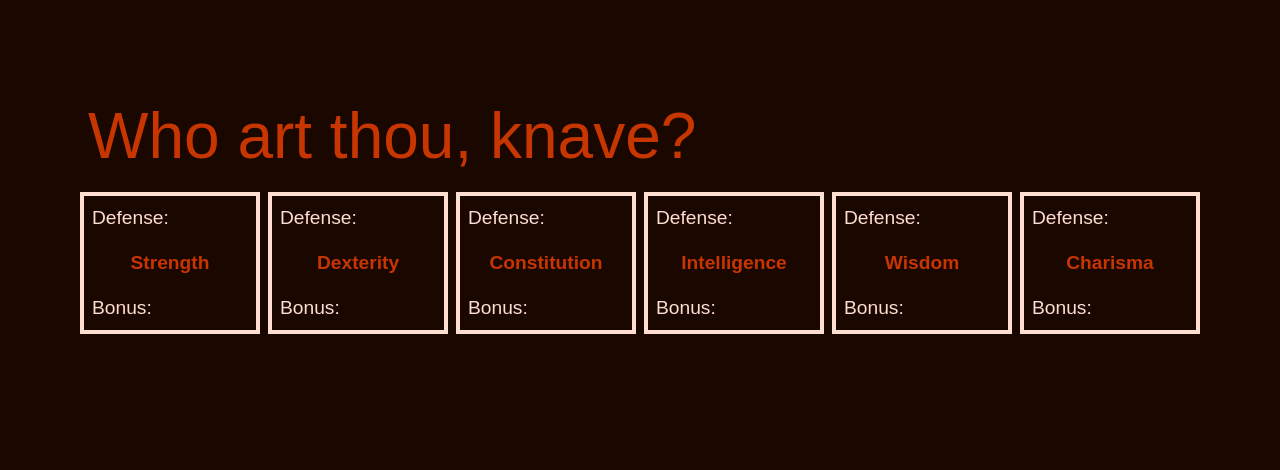
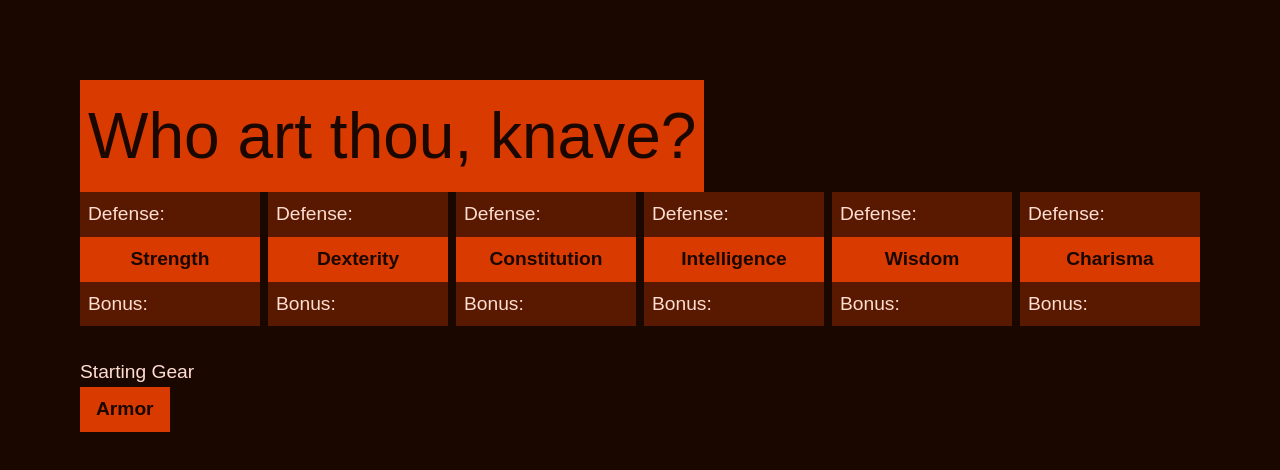
Before and after one commit to conormendenhall/knave-generator, a Next.js app: page / in a window 1280 px wide. Shown: the top 470 px of the page. Built offline with nearby package versions, Linux system fonts and the light colour scheme; a web font is replaced by a local one.

Commit message:
some styles and the beginning of inventory

```diff
--- a/app/globals.css
+++ b/app/globals.css
@@ -3,9 +3,12 @@
 @tailwind utilities;
 
 :root {
-  --background: rgb(26, 7, 0);
+  --background-a: rgb(26, 7, 0);
+  --background-b: rgb(89, 24, 0);
+  --background-c: rgb(114, 31, 0);
   --foreground: rgb(255, 222, 210);
-  --primary: rgb(199, 53, 0);
+  --primary-a: rgb(216, 58, 0);
+  --primary-b: rgb(255, 68, 0);
 }
 
 * {
@@ -14,7 +17,7 @@
 
 body {
   color: var(--foreground);
-  background: var(--background);
+  background: var(--background-a);
   font-size: larger;
 }
 
@@ -22,12 +25,36 @@ h1 {
   font-size: 3rem;
 }
 
+h1,
+h2,
+h3,
+h4,
+h5,
+h6 {
+  margin-top: 2rem;
+}
+
 button {
+  padding: 0.5rem 1rem;
   font-weight: bold;
-  color: var(--primary);
+  color: var(--background-a);
+  background-color: var(--primary-a);
 
   &:hover {
-    background: var(--primary);
-    color: var(--background);
+    background: var(--primary-b);
+    color: var(--background-b);
   }
+
+  /* &#nameButton {
+    background-color: var(--background-a);
+
+    &:hover {
+      background: var(--primary-a);
+      color: var(--background-b);
+    }
+  } */
 }
+
+#abilities > div {
+  background-color: var(--background-b);
+}
--- a/app/page.tsx
+++ b/app/page.tsx
@@ -20,6 +20,7 @@ export default function Home() {
     <div className="min-h-screen items-center p-8 pb-20 sm:p-20">
       <div className="flex flex-row items-center">
         <button
+          id="nameButton"
           className={`${jacquard.className} p-2 text-[4rem]`}
           onClick={() => setName(generateName())}
         >
@@ -31,7 +32,7 @@ export default function Home() {
         id="abilities"
         className="grid grid-flow-row grid-cols-6 items-center gap-2"
       >
-        <div className="border-4">
+        <div>
           <p className="m-2">Defense: {strength && strength + 10}</p>
           <button
             className="w-full p-2"
@@ -41,7 +42,7 @@ export default function Home() {
           </button>
           <p className="m-2">Bonus: {strength && `+${strength}`}</p>
         </div>
-        <div className="border-4">
+        <div>
           <p className="m-2">Defense: {dexterity && dexterity + 10}</p>
           <button
             className="w-full p-2"
@@ -51,7 +52,7 @@ export default function Home() {
           </button>
           <p className="m-2">Bonus: {dexterity && `+${dexterity}`}</p>
         </div>
-        <div className="border-4">
+        <div>
           <p className="m-2">Defense: {constitution && constitution + 10}</p>
           <button
             className="w-full p-2"
@@ -61,7 +62,7 @@ export default function Home() {
           </button>
           <p className="m-2">Bonus: {constitution && `+${constitution}`}</p>
         </div>
-        <div className="border-4">
+        <div>
           <p className="m-2">Defense: {intelligence && intelligence + 10}</p>
           <button
             className="w-full p-2"
@@ -71,7 +72,7 @@ export default function Home() {
           </button>
           <p className="m-2">Bonus: {intelligence && `+${intelligence}`}</p>
         </div>
-        <div className="border-4">
+        <div>
           <p className="m-2">Defense: {wisdom && wisdom + 10}</p>
           <button
             className="w-full p-2"
@@ -81,7 +82,7 @@ export default function Home() {
           </button>
           <p className="m-2">Bonus: {wisdom && `+${wisdom}`}</p>
         </div>
-        <div className="border-4">
+        <div>
           <p className="m-2">Defense: {charisma && charisma + 10}</p>
           <button
             className="w-full p-2"
@@ -92,6 +93,8 @@ export default function Home() {
           <p className="m-2">Bonus: {charisma && `+${charisma}`}</p>
         </div>
       </div>
+      <h2>Starting Gear</h2>
+      <button>Armor</button>
     </div>
   );
 }
--- a/tailwind.config.ts
+++ b/tailwind.config.ts
@@ -9,7 +9,7 @@ export default {
   theme: {
     extend: {
       colors: {
-        background: "var(--background)",
+        background: "var(--background-a)",
         foreground: "var(--foreground)",
       },
     },
```
